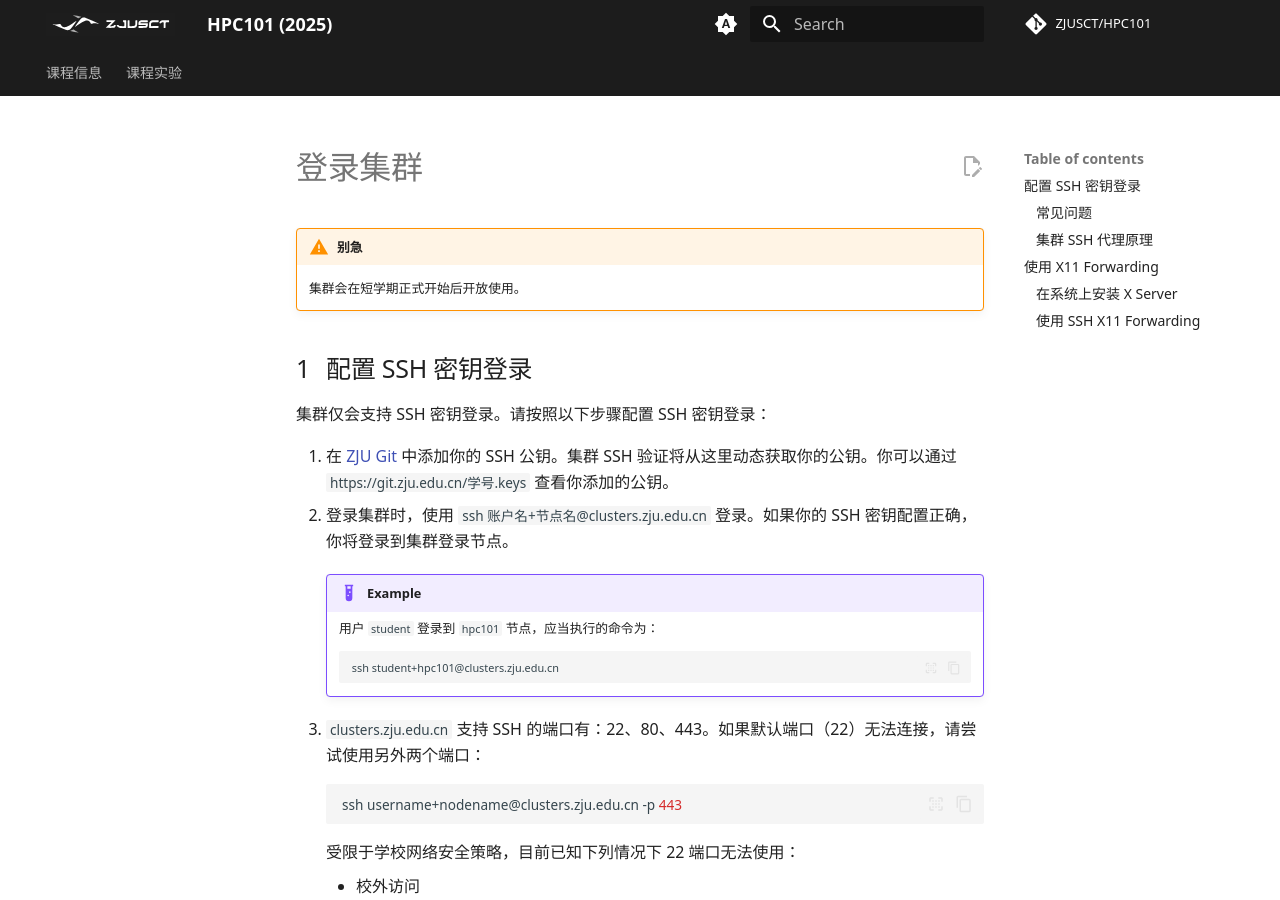
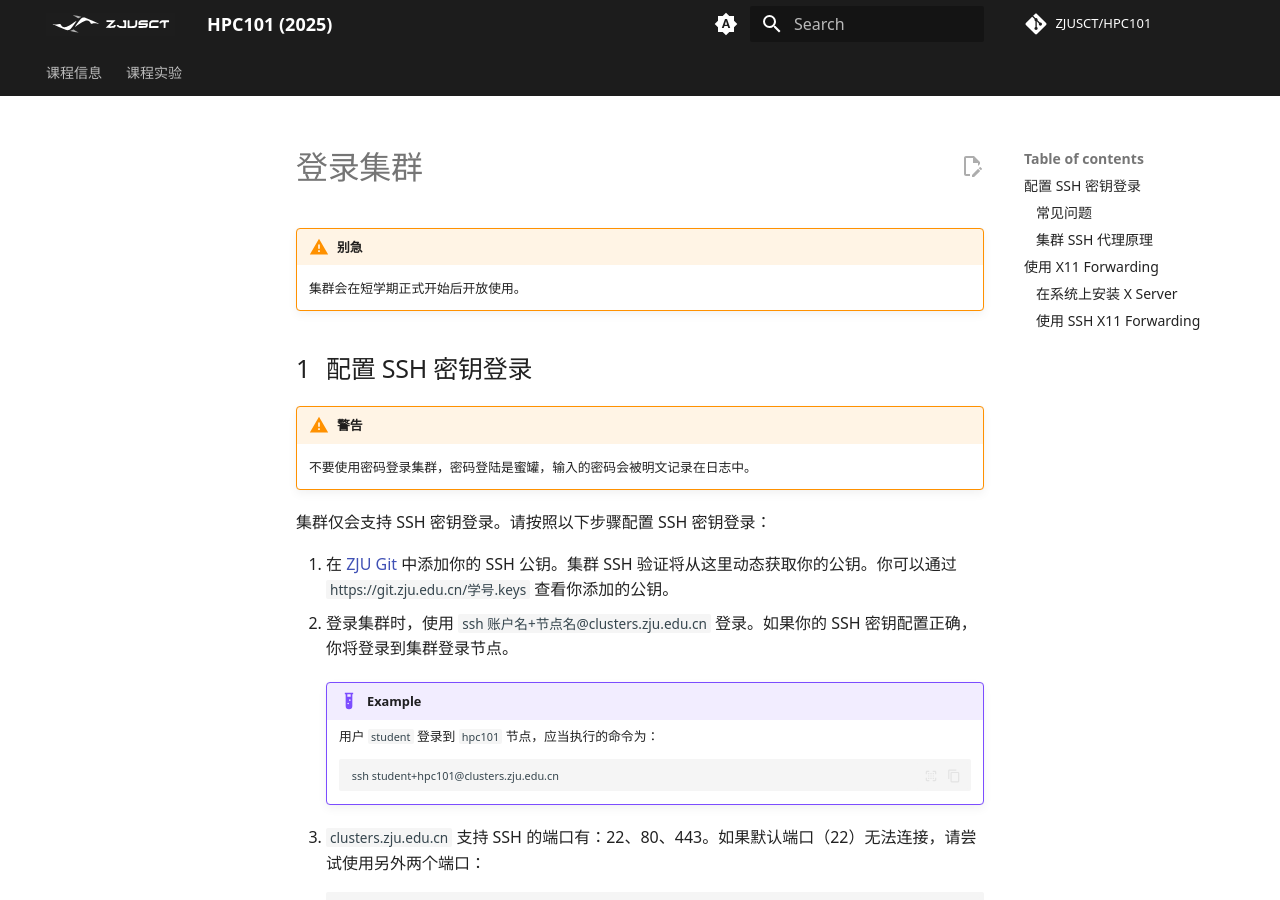
Before and after one commit to wys917/HPC101, an MkDocs documentation site: the page built from docs/guide/index.md, in a window 1280 px wide and 900 px high. Built offline with MkDocs 1.6.1 and Material for MkDocs 9.7.7, drawn with Linux system fonts in a browser that asks for light colours; some web fonts are replaced; comment, search, counter and statistics services are not loaded.

Commit message:
feat: add warning for passwd logging

```diff
--- a/docs/guide/index.md
+++ b/docs/guide/index.md
@@ -4,6 +4,9 @@
     集群会在短学期正式开始后开放使用。
 
 ## 配置 SSH 密钥登录
+
+!!! warning "警告"
+    不要使用密码登录集群，密码登陆是蜜罐，输入的密码会被明文记录在日志中。
 
 集群仅会支持 SSH 密钥登录。请按照以下步骤配置 SSH 密钥登录：
 
```
Also changed, not shown: docs/guide/oj.md (+3 -0 lines).
